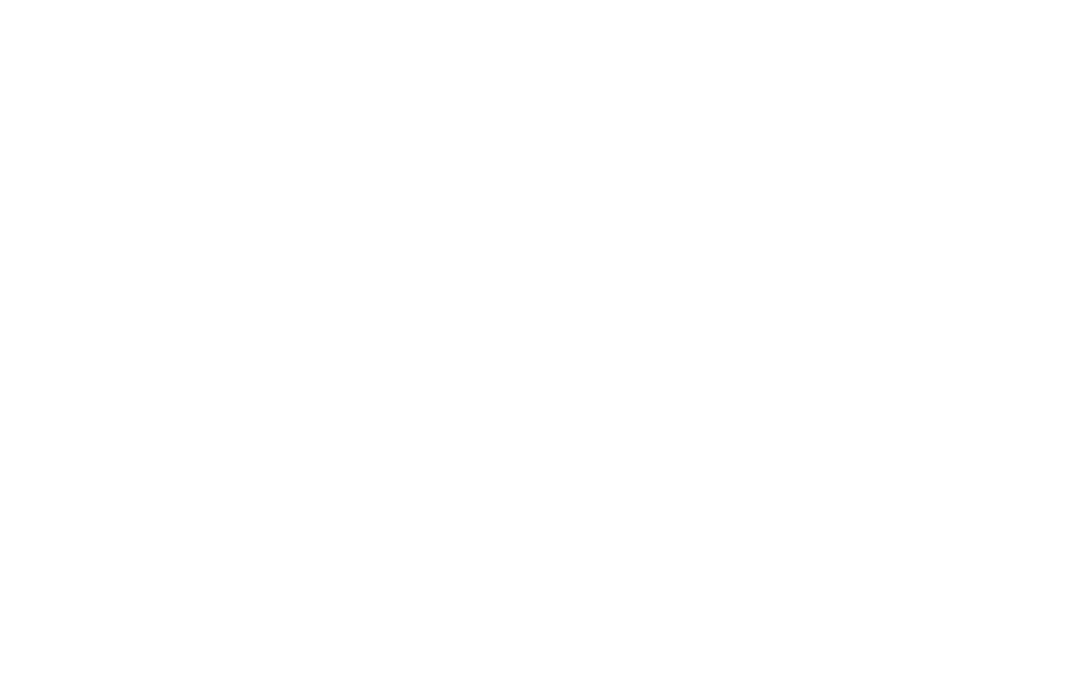
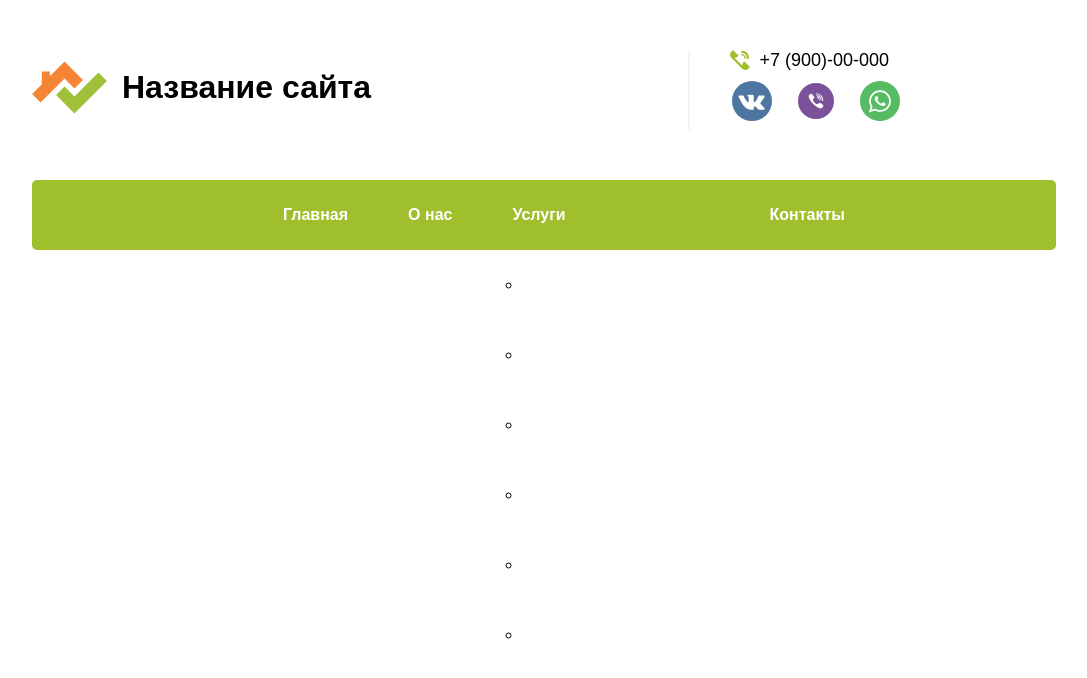
Before and after one commit to Alexsandrrh/workSave, a plain HTML site: page index.html in a window 1280 px wide. Shown: the whole page, without its empty margins (96-1183 px from the left). Drawn offline with Linux system fonts and the light colour scheme.

Commit message:
new code

```diff
--- /dev/null
+++ b/assets/styles/container.css
@@ -0,0 +1,9 @@
+.container {
+    margin: 0 auto;
+    width: 1024px;
+}
+
+.flex-container, .socials, .number-tel, .header-menu {
+    display: flex;
+    flex-wrap: wrap;
+}
--- a/assets/styles/fonts.css
+++ b/assets/styles/fonts.css
@@ -0,0 +1,4 @@
+@font-face {
+    font-family: ;
+    src: url("../fonts/");
+}
--- a/assets/styles/header.css
+++ b/assets/styles/header.css
@@ -0,0 +1,74 @@
+.header-block {
+    height: ;
+    padding: 50px 30px;
+}
+
+.hblock1 {
+    display: flex;
+    width: 429.5px;
+    height: 75px;
+}
+
+.hblock1 img {
+    width: 75px;
+    height: 75px;
+    margin-right: 15px;
+}
+
+.hblock1 h1 {
+    line-height: 75px;
+}
+
+.hblock2 {
+    width: 294px;
+    padding-left: 30px;
+    margin-left: 226px;
+    border-left: 2px solid #f4f4f4;
+}
+
+.number-tel {
+    margin-bottom: 5px;
+}
+
+.number-tel img {
+    height: 20px;
+    margin: 0 10px;
+    transform: rotate(90deg);
+}
+
+.number-tel a {
+    font-size: 18px;
+    color: black;
+}
+
+.number-tel a:hover {
+    color: #a0bf2c;
+}
+
+.social img {
+    height: 40px;
+    margin: 5px 12px;
+}
+
+.social img:hover {
+    transform: rotate(10deg);
+}
+
+/*HEADER MENU*/
+.main-menu {
+    display: flex;
+    justify-content: center;
+    flex-direction: row;
+    list-style-type: none;
+    height: 70px;
+    background-color: #a0bf2c;
+    border-radius: 5px;
+}
+
+.main-menu a {
+    padding: 10px 15px;
+    margin: 0 15px;
+    line-height: 70px;
+    color: white;
+    font-weight: bold;
+}
--- a/assets/styles/style.css
+++ b/assets/styles/style.css
@@ -0,0 +1,22 @@
+body,
+h1,
+h2,
+h3,
+h4,
+h5,
+h6,
+p,
+a,
+li,
+ul {
+    font-family: Arial;
+   margin: 0;
+}
+
+* {
+    box-sizing: border-box;
+}
+
+a {
+    text-decoration: none;
+}
--- a/index.html
+++ b/index.html
@@ -5,8 +5,54 @@
     <meta name="viewport" content="width=device-width, user-scalable=no, initial-scale=1.0, maximum-scale=1.0, minimum-scale=1.0">
     <title>Document</title>
     <link rel="stylesheet" type="text/css" href="assets/styles/fonts.css">
+    <link rel="stylesheet" type="text/css" href="assets/styles/container.css">
+
+    <link rel="stylesheet" type="text/css" href="assets/styles/style.css">
+    <link rel="stylesheet" type="text/css" href="assets/styles/header.css">
 </head>
 <body>
+<!--HEADER BLOCK-->
+    <div class="header-block">
+        <div class="container">
+            <div class="flex-container">
+                <div class="hblock1">
+                    <img src="assets/img/logo.svg" alt="Логотип">
+                    <h1>Название сайта</h1>
+                </div>
+                <div class="hblock2">
+                    <div class="number-tel">
+                        <img src="assets/img/icon/tel.svg" alt="Телефон">
+                        <a href="tel:">+7 (900)-00-000</a>
+                    </div>
+                    <div class="socials">
+                        <div class="social"><a href=""><img src="assets/img/social/vk.svg" alt="Перезагрузите  сайт" title="У нас есть группа в ВК"></a></div>
+                        <div class="social"><a href=""><img src="assets/img/social/viber.svg" alt="Перезагрузите  сайт" title="Мы есть в Viber"></a></div>
+                        <div class="social"><a href=""><img src="assets/img/social/whatsapp.svg" alt="Перезагрузите  сайт" title="Мы есть в Whatsapp"></a></div>
+                    </div>
+                </div>
+            </div>
+        </div>
+    </div>
 
+<!--HEADER MENU-->
+    <div class="header">
+        <div class="container">
+            <ul class="main-menu">
+                <li><a href="">Главная</a></li>
+                <li><a href="">О нас</a></li>
+                <li><a href="">Услуги</a>
+                    <ul class="sub-menu">
+                        <li><a href="">Автострахование</a></li>
+                        <li><a href="">Имущество</a></li>
+                        <li><a href="">Несчастный случай</a></li>
+                        <li><a href="">Бизнес</a></li>
+                        <li><a href="">Здоровье</a></li>
+                        <li><a href="">Семья</a></li>
+                    </ul>
+                </li>
+                <li><a href="">Контакты</a></li>
+            </ul>
+        </div>
+    </div>
 </body>
 </html>
```
Also changed, not shown: assets/img/icon/tel.svg (added), assets/img/logo.svg (added), assets/img/social/viber.svg (added), assets/img/social/vk.svg (added), assets/img/social/whatsapp.svg (added), assets/styles/adaptive.css (added).
